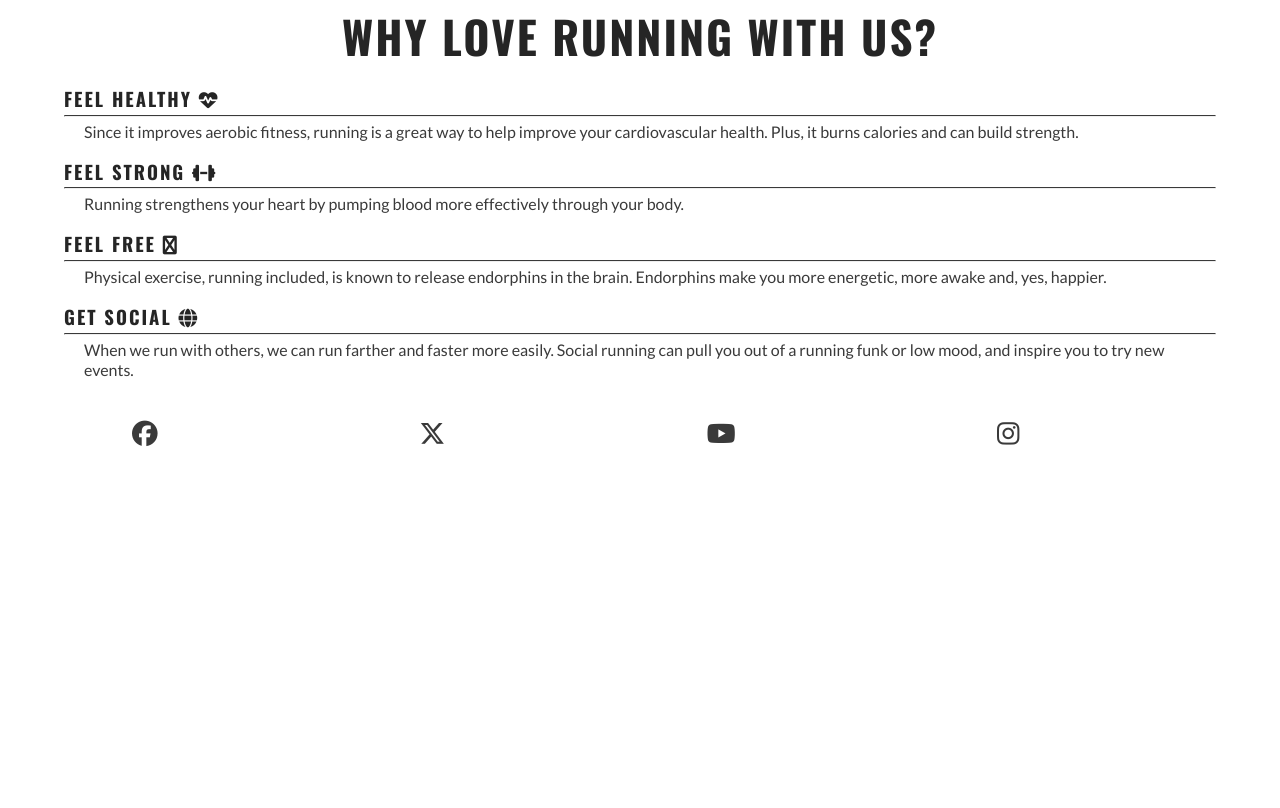
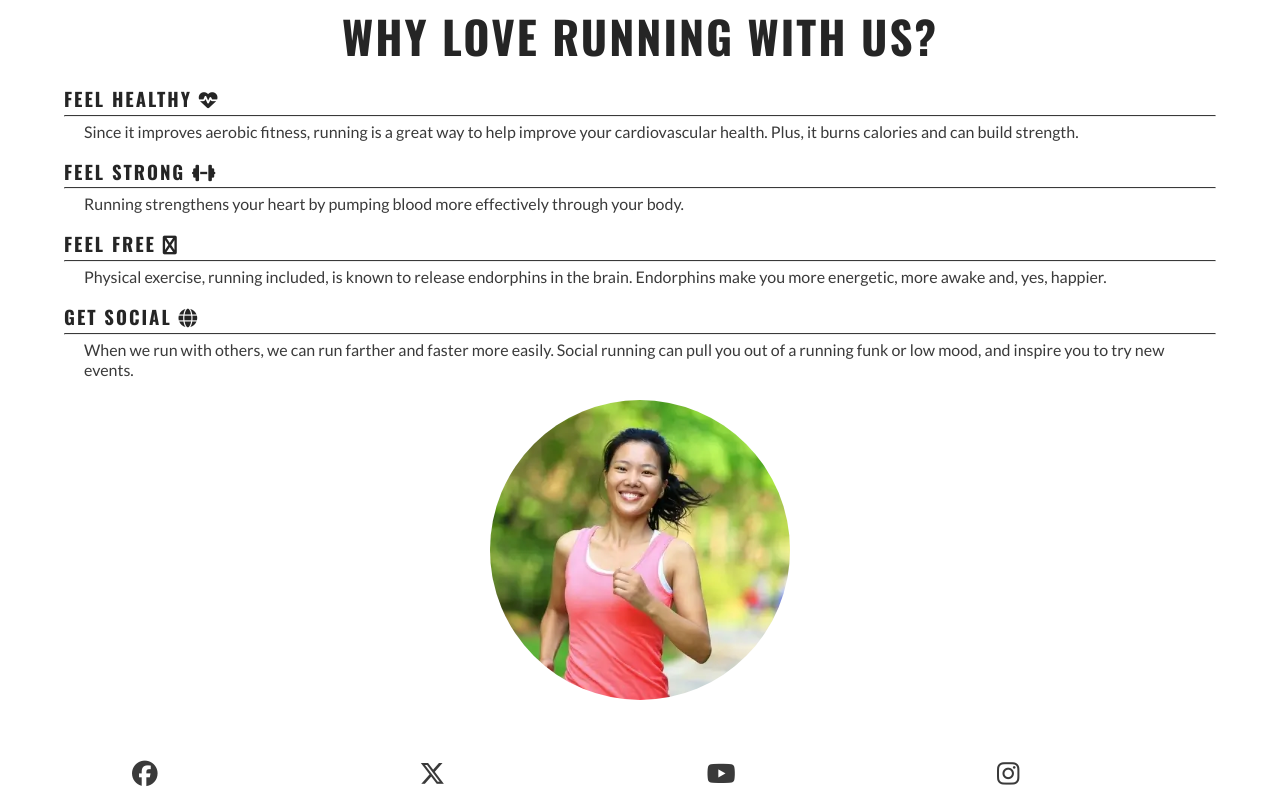
Before and after one commit to yakisoba-bun/love-running, a plain HTML site: page index.html in a window 1280 px wide. Shown: the part 696-1504 px from the top of the page. Before the commit the page ends 1164 px from the top, so only its background shows below. Drawn offline with nearby package versions, Linux system fonts and the light colour scheme.

Commit message:
Add circular image to reasons section

```diff
--- a/assets/css/style.css
+++ b/assets/css/style.css
@@ -145,6 +145,23 @@ hr {
     margin: 5px 0;
 }
 
+#circle-cover-bg {
+    background: url(../images/reasons-image.webp) no-repeat top center/cover;
+    height: 90vw;
+    width: 90vw;
+    margin-bottom: 20px;
+    /* Makes the square image a circle */
+    border-radius: 50%;
+    max-width: 300px;
+    max-height: 300px;
+}
+
+#benefits-image {
+    display: flex;
+    align-items: center;
+    justify-content: center;
+}
+
 /* Footer */
 
 #social-networks {
--- a/index.html
+++ b/index.html
@@ -63,7 +63,10 @@
               <hr>
               <p>When we run with others, we can run farther and faster more easily. Social running can pull you out of a running funk or low mood, and inspire you to try new events.</p>
             </div>
-          </div>
+            </div>
+            <div id="benefits-image">
+              <div id="circle-cover-bg"></div>
+            </div>
         </div>
       </section>
     </main>
```
Also changed, not shown: assets/images/reasons-image.webp (added).
